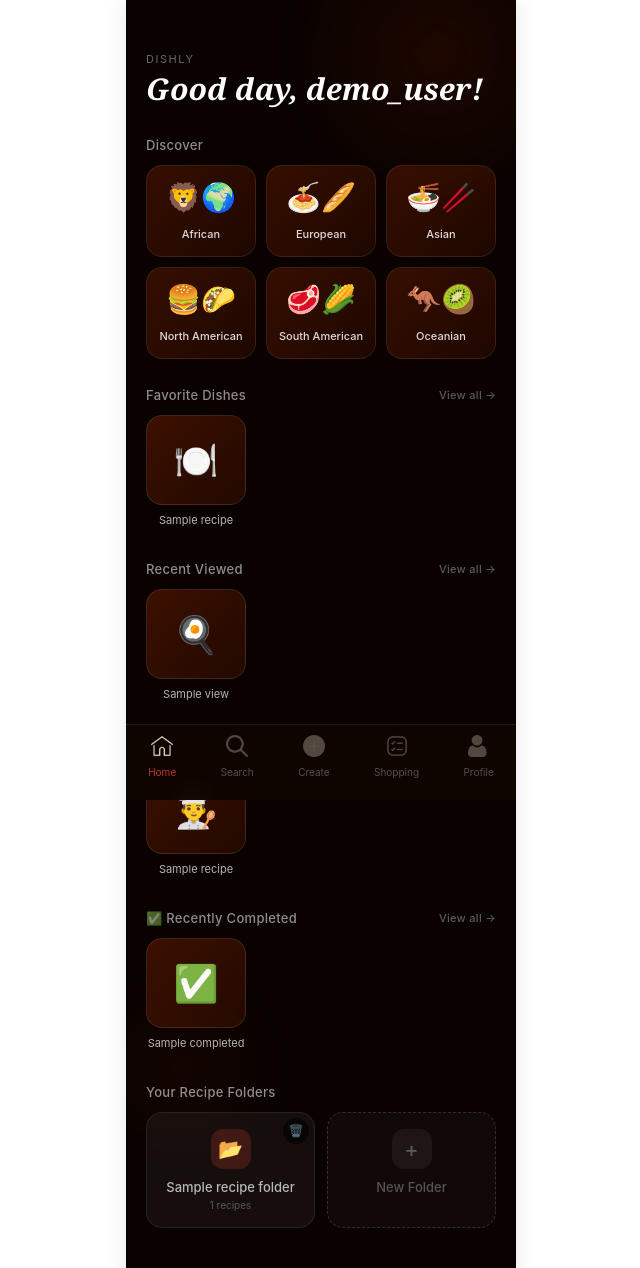
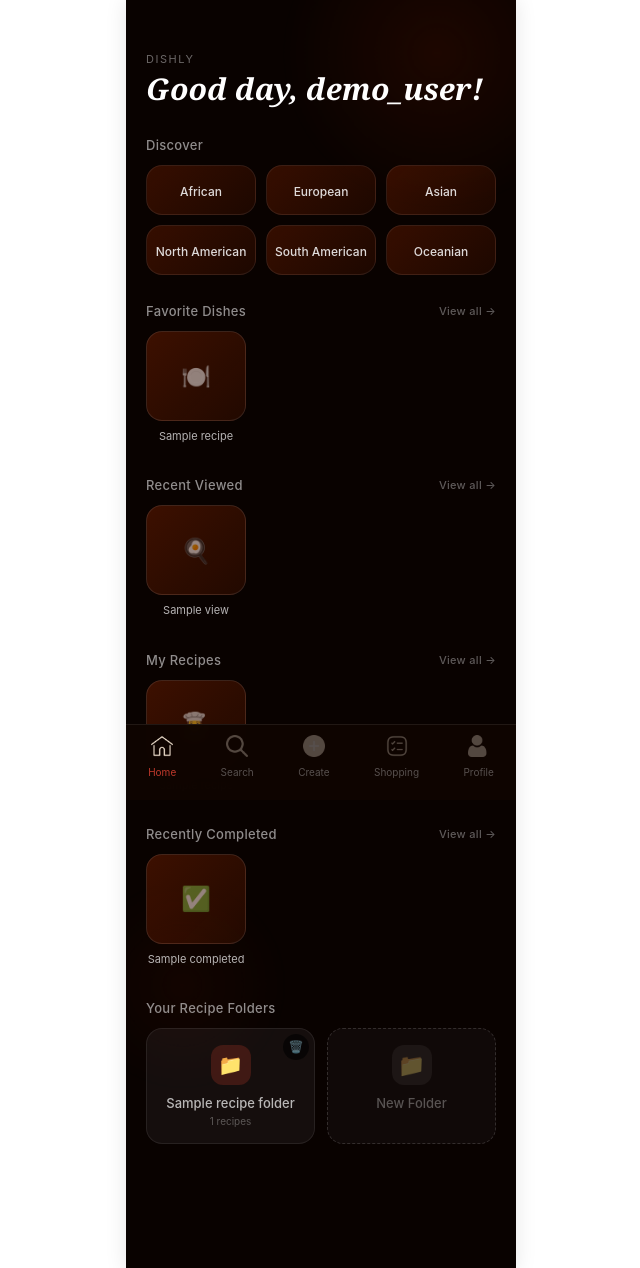
Before and after one commit to Erimoto6/cooking-app, a Flask app: page /home in a window 1280 px wide. Shown: the top 1268 px of the page, without its empty margins (319-959 px from the left). Run offline with Flask 3, Linux system fonts and the light colour scheme; a user stored in the database is signed in; tables that the repository leaves empty hold one stand-in row (values such as "Sample post"); a database or web service that is not in the repository returns one stand-in record (values such as "Sample title"); data that the repository does not hold is empty; some libraries are stand-ins or nearby versions.

Commit message:
remove emojis

```diff
--- a/templates/index.html
+++ b/templates/index.html
@@ -121,14 +121,8 @@
     background: rgba(192,57,43,0.4);
   }
 
-  .h-cuisine-emoji {
-    font-size: 28px;
-    margin-bottom: 8px;
-    display: block;
-  }
-
   .h-cuisine-name {
-    font-size: 11px;
+    font-size: 12px;
     font-weight: 500;
     color: rgba(255,255,255,0.85);
   }
@@ -172,7 +166,8 @@
     display: flex;
     align-items: center;
     justify-content: center;
-    font-size: 36px;
+    font-size: 24px;
+    color: rgba(255,255,255,0.5);
   }
 
   .h-recipe-name {
@@ -321,27 +316,21 @@
     <p class="h-section-title">Discover</p>
     <div class="h-cuisine-grid">
       <a href="{{ url_for('view_cuisine', cuisine='African') }}" class="h-cuisine-card">
-        <span class="h-cuisine-emoji">🦁🌍</span>
         <span class="h-cuisine-name">African</span>
       </a>
       <a href="{{ url_for('view_cuisine', cuisine='Europe') }}" class="h-cuisine-card">
-        <span class="h-cuisine-emoji">🍝🥖</span>
         <span class="h-cuisine-name">European</span>
       </a>
       <a href="{{ url_for('view_cuisine', cuisine='Asians') }}" class="h-cuisine-card">
-        <span class="h-cuisine-emoji">🍜🥢</span>
         <span class="h-cuisine-name">Asian</span>
       </a>
       <a href="{{ url_for('view_cuisine', cuisine='North America') }}" class="h-cuisine-card">
-        <span class="h-cuisine-emoji">🍔🌮</span>
         <span class="h-cuisine-name">North American</span>
       </a>
       <a href="{{ url_for('view_cuisine', cuisine='South America') }}" class="h-cuisine-card">
-        <span class="h-cuisine-emoji">🥩🌽</span>
         <span class="h-cuisine-name">South American</span>
       </a>
       <a href="{{ url_for('view_cuisine', cuisine='Oceania') }}" class="h-cuisine-card">
-        <span class="h-cuisine-emoji">🦘🥝</span>
         <span class="h-cuisine-name">Oceanian</span>
       </a>
     </div>
@@ -360,7 +349,7 @@
         <p class="h-recipe-name">{{ recipe.title[:16] }}{% if recipe.title|length > 16 %}...{% endif %}</p>
       </a>
       {% else %}
-      <div class="empty-state">No favorites yet. ❤️ recipes to see them here!</div>
+      <div class="empty-state">No favorites yet. Save recipes to see them here!</div>
       {% endfor %}
     </div>
   </div>
@@ -404,7 +393,7 @@
   <!-- Recently Completed -->
   <div class="h-section h-section-anim5">
     <div class="h-section-title">
-      <span>✅ Recently Completed</span>
+      <span>Recently Completed</span>
       <a href="{{ url_for('completed_recipes') }}" class="h-view-all">View all →</a>
     </div>
     <div class="h-scroll">
@@ -430,7 +419,7 @@
       {% for folder in folders %}
       <div class="h-folder-card-wrapper">
         <div class="h-folder-card" onclick="viewFolder({{ folder.id }})">
-          <div class="h-folder-icon">📂</div>
+          <div class="h-folder-icon">📁</div>
           <div class="h-folder-name">{{ folder.name }}</div>
           <div class="h-folder-count">{{ folder.recipe_count or 0 }} recipes</div>
         </div>
@@ -438,7 +427,7 @@
       </div>
       {% endfor %}
       <div class="h-folder-card h-folder-add" onclick="showCreateFolderModal()">
-        <div class="h-folder-icon">+</div>
+        <div class="h-folder-icon">📁</div>
         <div class="h-folder-name">New Folder</div>
       </div>
     </div>
```
